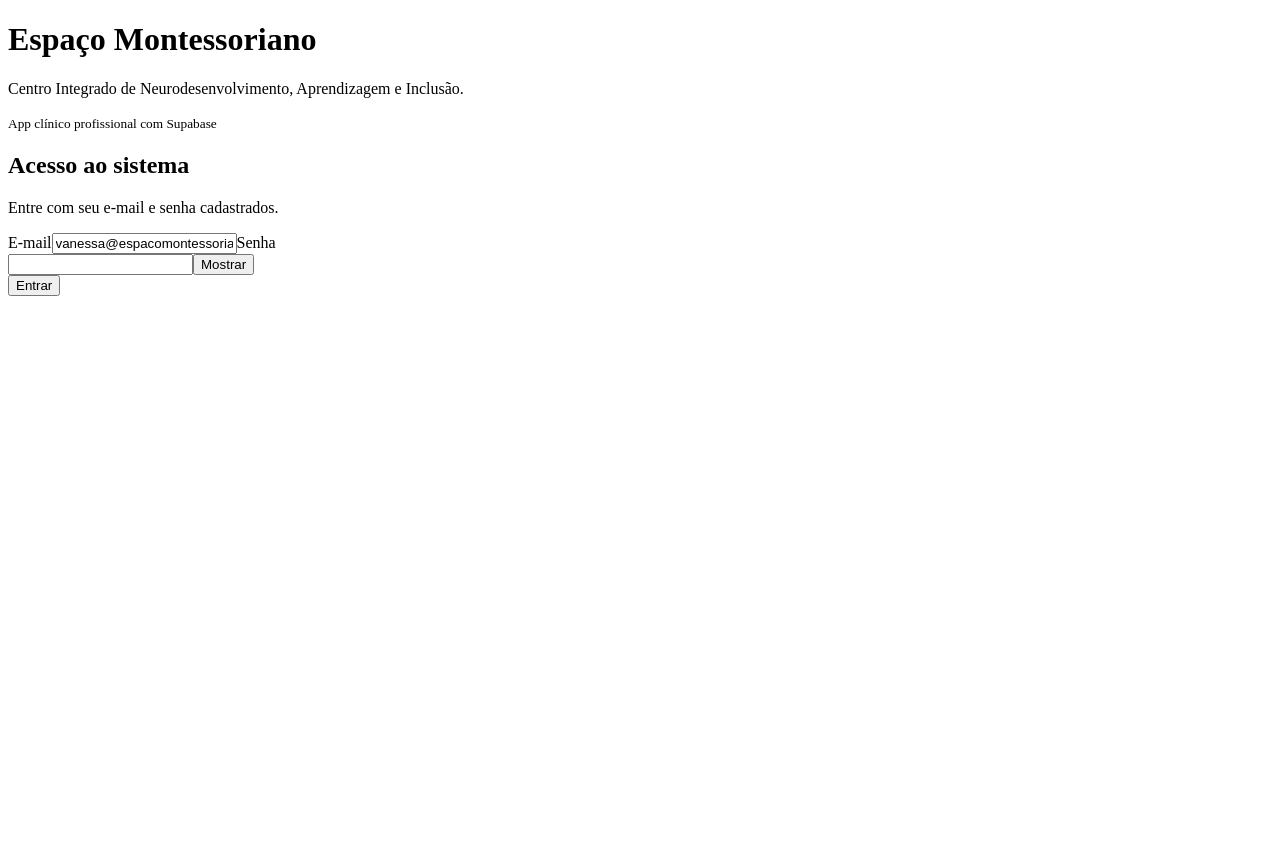
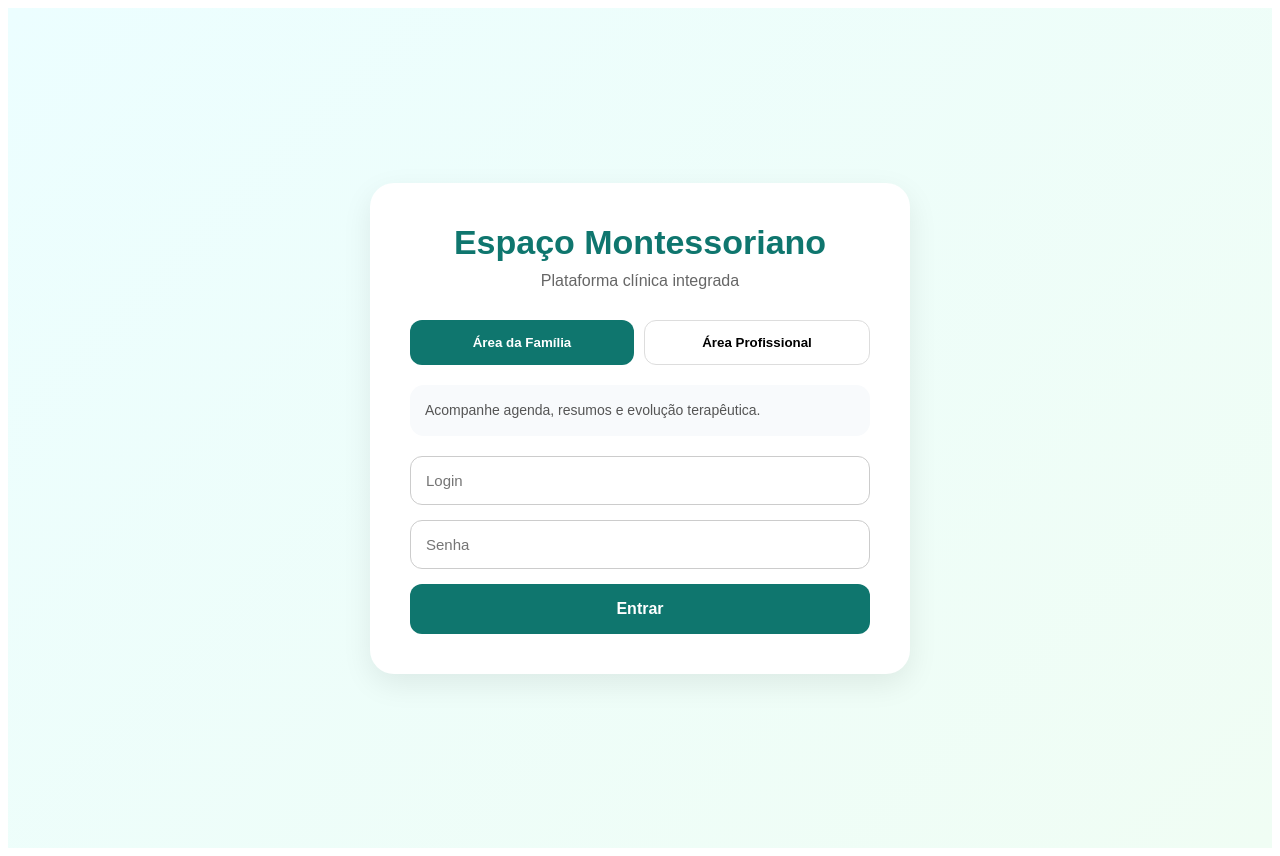
Before and after one commit to vanessa953/espaco-montessoriano-v2, a React (Vite) app: page / in a window 1280 px wide. Before the commit the page ends 800 px from the top, so only its background shows below. Built offline with nearby package versions, Linux system fonts and the light colour scheme.

Commit message:
Update Login.jsx

```diff
--- a/src/pages/Login.jsx
+++ b/src/pages/Login.jsx
@@ -4,63 +4,258 @@ import { supabase } from '../lib/supabase'
 
 export default function Login() {
   const navigate = useNavigate()
-  const [email, setEmail] = useState('vanessa@espacomontessoriano.com')
+
+  const [tipoAcesso, setTipoAcesso] =
+    useState('familia')
+
+  const [login, setLogin] = useState('')
   const [senha, setSenha] = useState('')
-  const [mostrarSenha, setMostrarSenha] = useState(false)
-  const [carregando, setCarregando] = useState(false)
-  const [erro, setErro] = useState('')
 
-  async function fazerLogin() {
-    setErro('')
-    setCarregando(true)
+  const [carregando, setCarregando] =
+    useState(false)
 
-    const { error } = await supabase.auth.signInWithPassword({
-      email,
-      password: senha
-    })
-
-    setCarregando(false)
-
-    if (error) {
-      setErro('E-mail ou senha inválidos')
+  async function entrar() {
+    if (!login || !senha) {
+      alert('Preencha login e senha')
       return
     }
 
-    localStorage.setItem('em_session', 'ativo')
-    navigate('/dashboard')
+    setCarregando(true)
+
+    try {
+      if (tipoAcesso === 'profissional') {
+        const { data, error } =
+          await supabase
+            .from('profissionais')
+            .select('*')
+            .eq('login_app', login)
+            .eq('senha_app', senha)
+            .single()
+
+        if (error || !data) {
+          alert('Login inválido')
+          setCarregando(false)
+          return
+        }
+
+        localStorage.setItem(
+          'usuario',
+          JSON.stringify(data)
+        )
+
+        localStorage.setItem(
+          'tipo_usuario',
+          'profissional'
+        )
+
+        navigate('/dashboard')
+
+        return
+      }
+
+      const { data, error } =
+        await supabase
+          .from('pacientes')
+          .select('*')
+          .eq('login_familia', login)
+          .eq('senha_familia', senha)
+          .single()
+
+      if (error || !data) {
+        alert('Login inválido')
+        setCarregando(false)
+        return
+      }
+
+      localStorage.setItem(
+        'usuario',
+        JSON.stringify(data)
+      )
+
+      localStorage.setItem(
+        'tipo_usuario',
+        'familia'
+      )
+
+      navigate('/familia')
+    } catch (err) {
+      console.log(err)
+      alert('Erro ao entrar')
+    }
+
+    setCarregando(false)
   }
 
   return (
-    <div className="loginPage">
-      <div className="loginCard">
-        <div className="loginHero">
-          <h1>Espaço Montessoriano</h1>
-          <p>Centro Integrado de Neurodesenvolvimento, Aprendizagem e Inclusão.</p>
-          <small>App clínico profissional com Supabase</small>
+    <div style={pagina}>
+      <div style={card}>
+        <h1 style={titulo}>
+          Espaço Montessoriano
+        </h1>
+
+        <p style={subtitulo}>
+          Plataforma clínica integrada
+        </p>
+
+        <div style={tabs}>
+          <button
+            onClick={() =>
+              setTipoAcesso('familia')
+            }
+            style={
+              tipoAcesso === 'familia'
+                ? tabAtiva
+                : tab
+            }
+          >
+            Área da Família
+          </button>
+
+          <button
+            onClick={() =>
+              setTipoAcesso(
+                'profissional'
+              )
+            }
+            style={
+              tipoAcesso ===
+              'profissional'
+                ? tabAtiva
+                : tab
+            }
+          >
+            Área Profissional
+          </button>
         </div>
 
-        <div className="loginForm">
-          <h2>Acesso ao sistema</h2>
-          <p>Entre com seu e-mail e senha cadastrados.</p>
+        <div style={boxInfo}>
+          {tipoAcesso ===
+          'profissional'
+            ? 'Acesso exclusivo para equipe clínica e administrativa.'
+            : 'Acompanhe agenda, resumos e evolução terapêutica.'}
+        </div>
 
-          <label>E-mail</label>
-          <input value={email} onChange={(e) => setEmail(e.target.value)} />
+        <div style={form}>
+          <input
+            placeholder="Login"
+            value={login}
+            onChange={(e) =>
+              setLogin(e.target.value)
+            }
+            style={input}
+          />
 
-          <label>Senha</label>
-          <div className="passwordBox">
-            <input type={mostrarSenha ? 'text' : 'password'} value={senha} onChange={(e) => setSenha(e.target.value)} />
-            <button type="button" onClick={() => setMostrarSenha(!mostrarSenha)}>
-              {mostrarSenha ? 'Ocultar' : 'Mostrar'}
-            </button>
-          </div>
+          <input
+            type="password"
+            placeholder="Senha"
+            value={senha}
+            onChange={(e) =>
+              setSenha(e.target.value)
+            }
+            style={input}
+          />
 
-          {erro && <div className="error">{erro}</div>}
-
-          <button className="primary" onClick={fazerLogin} disabled={carregando}>
-            {carregando ? 'Entrando...' : 'Entrar'}
+          <button
+            onClick={entrar}
+            style={botao}
+          >
+            {carregando
+              ? 'Entrando...'
+              : 'Entrar'}
           </button>
         </div>
       </div>
     </div>
   )
 }
+
+const pagina = {
+  minHeight: '100vh',
+  background:
+    'linear-gradient(135deg, #ecfeff 0%, #f0fdf4 100%)',
+  display: 'flex',
+  alignItems: 'center',
+  justifyContent: 'center',
+  padding: 20,
+  fontFamily: 'Arial'
+}
+
+const card = {
+  width: '100%',
+  maxWidth: 460,
+  background: '#fff',
+  borderRadius: 24,
+  padding: 40,
+  boxShadow:
+    '0 10px 30px rgba(0,0,0,0.08)'
+}
+
+const titulo = {
+  margin: 0,
+  fontSize: 34,
+  color: '#0f766e',
+  textAlign: 'center'
+}
+
+const subtitulo = {
+  textAlign: 'center',
+  color: '#666',
+  marginTop: 10,
+  marginBottom: 30
+}
+
+const tabs = {
+  display: 'flex',
+  gap: 10,
+  marginBottom: 20
+}
+
+const tab = {
+  flex: 1,
+  padding: 14,
+  borderRadius: 12,
+  border: '1px solid #ddd',
+  background: '#fff',
+  cursor: 'pointer',
+  fontWeight: 'bold'
+}
+
+const tabAtiva = {
+  ...tab,
+  background: '#0f766e',
+  color: '#fff',
+  border: 'none'
+}
+
+const boxInfo = {
+  background: '#f8fafc',
+  padding: 15,
+  borderRadius: 14,
+  color: '#555',
+  marginBottom: 20,
+  fontSize: 14,
+  lineHeight: 1.5
+}
+
+const form = {
+  display: 'grid',
+  gap: 15
+}
+
+const input = {
+  padding: 15,
+  borderRadius: 12,
+  border: '1px solid #ccc',
+  fontSize: 15
+}
+
+const botao = {
+  background: '#0f766e',
+  color: '#fff',
+  border: 'none',
+  borderRadius: 12,
+  padding: 16,
+  cursor: 'pointer',
+  fontWeight: 'bold',
+  fontSize: 16
+}
```
